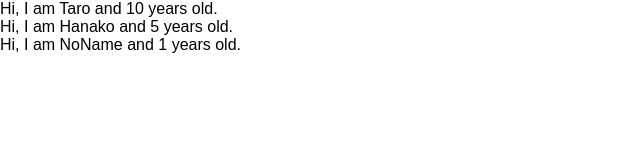
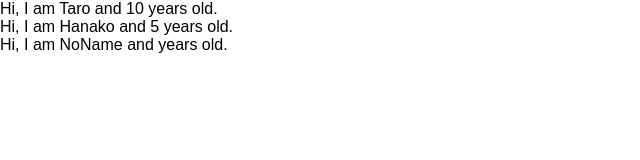
Before and after one commit to naokiishii/react-redux-crud-application, a React (Create React App) app in the folder react-app/: page / in a window 1280 px wide. Shown: the top 160 px of the page, without its empty margins (0-640 px from the left). Built offline with nearby package versions, Linux system fonts and the light colour scheme.

Commit message:
Prop-Types

```diff
--- a/react-app/src/App.js
+++ b/react-app/src/App.js
@@ -1,4 +1,5 @@
-import React/*, { Component }*/ from 'react';
+import React from 'react';
+import PropTypes from 'prop-types';
 
 const App = () => {
 	const profiles = [
@@ -21,10 +22,10 @@ const User = (props) => {
 	return <div>Hi, I am {props.name} and {props.age} years old.</div>;
 }
 
-User.defaultProps = {
-	age: 1
+User.propTypes = {
+	name: PropTypes.string,
+	age: PropTypes.number.isRequired
 }
-
 //class App extends Component {
 //  render() {
 //  	const greeting = "Hi!";
```
